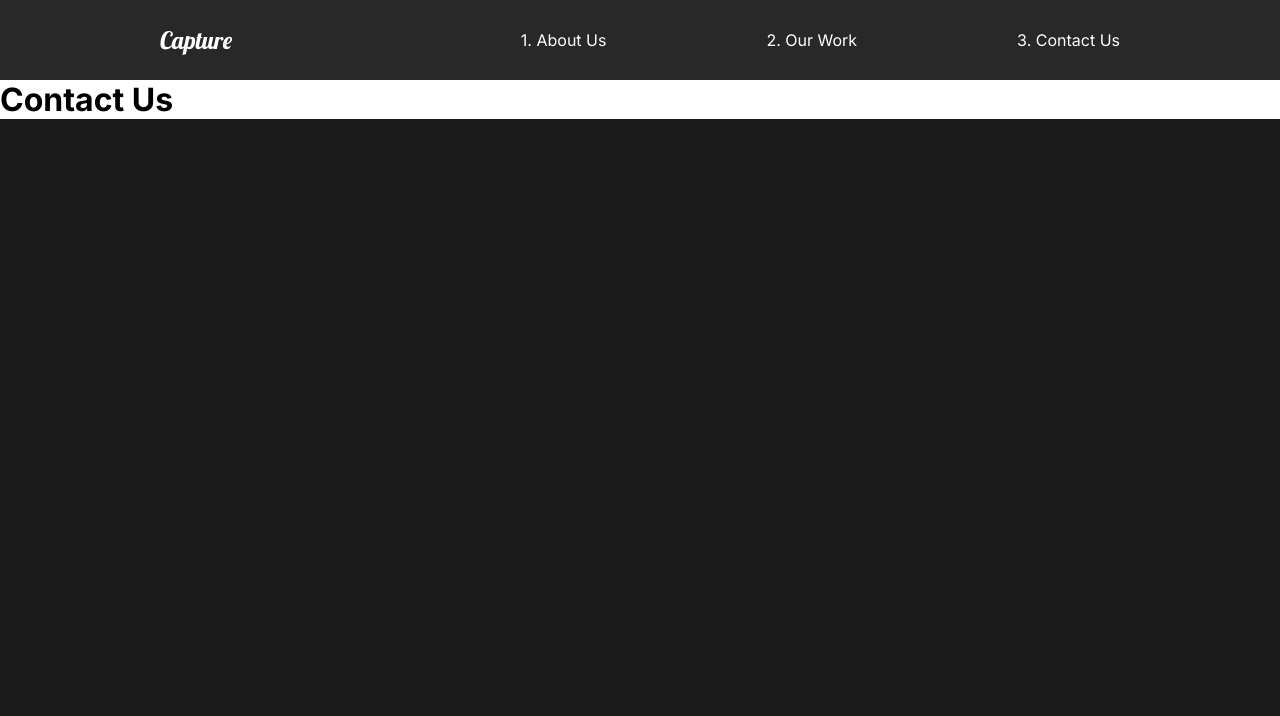
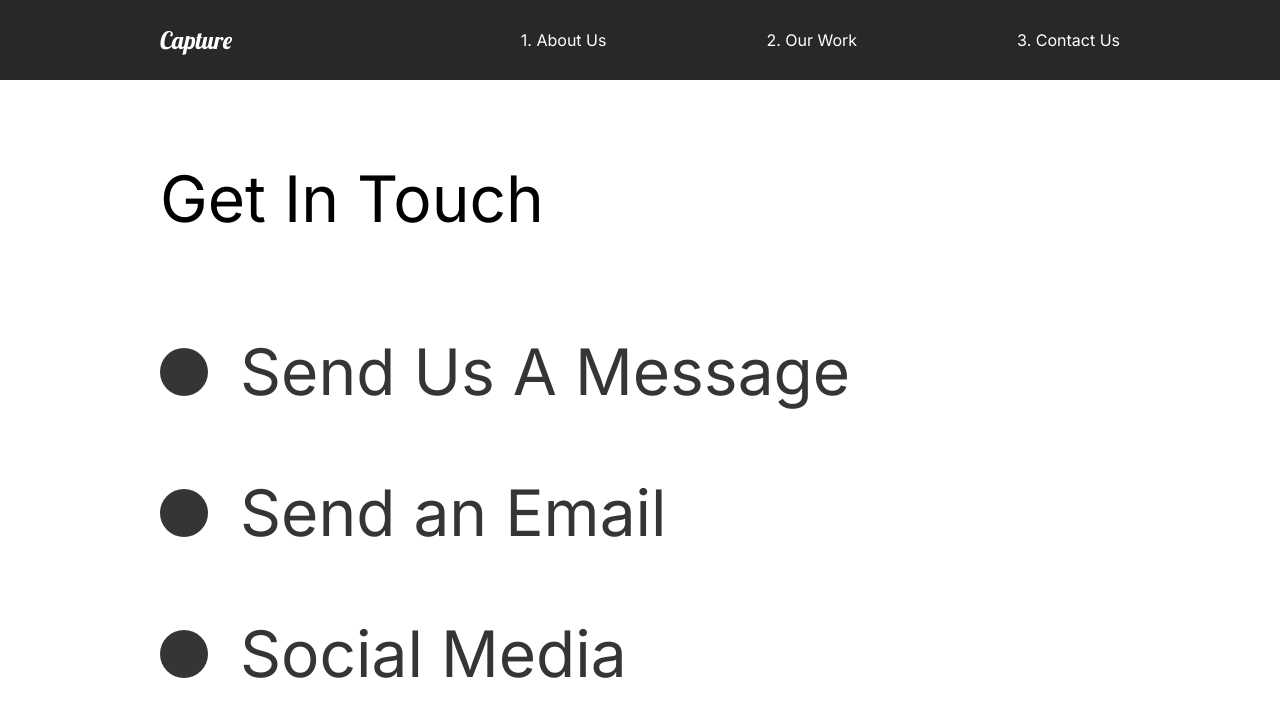
Before and after one commit to dallasclarke/capture-portfolio, a React (Create React App) app: page /contact in a window 1280 px wide. Shown: the top 716 px of the page. Built offline with nearby package versions, Linux system fonts and the light colour scheme.

Commit message:
More animations, started contact page & refactoring

```diff
--- a/package.json
+++ b/package.json
@@ -6,7 +6,7 @@
     "@testing-library/jest-dom": "^5.11.4",
     "@testing-library/react": "^11.1.0",
     "@testing-library/user-event": "^12.1.10",
-    "framer-motion": "^3.1.1",
+    "framer-motion": "2.9.0",
     "react": "^17.0.1",
     "react-dom": "^17.0.1",
     "react-intersection-observer": "^8.31.0",
--- a/src/animation.js
+++ b/src/animation.js
@@ -69,3 +69,22 @@
   hidden: { opacity: 1 },
   show: { opacity: 1, transition: { staggerChildren: 0.1, ease: "easeOut" } },
 };
+
+export const scrollReveal = {
+  hidden: { opacity: 0, scale: 1.2, transition: { duration: 0.5 } },
+  show: {
+    opacity: 1,
+    scale: 1,
+    transition: {
+      duration: 0.5,
+    },
+  },
+};
+
+export const swoop = {
+  hidden: {width: "0%", transition: {duration: 1}},
+  show: {
+    width: "100%",
+    transition: {ease: "easeOut", duration: 1},
+  }
+}
--- a/src/components/FaqSection.js
+++ b/src/components/FaqSection.js
@@ -3,13 +3,19 @@
 import styled from "styled-components";
 import { About } from "../styles";
 import Toggle from "./Toggle";
+import { AnimateSharedLayout } from "framer-motion";
+import {UseScroll} from "./useScroll";
+import {scrollReveal} from "../animation";
 
 const FaqSection = () => {
+  const [element, controls] = UseScroll();
+
   return (
-    <Faq>
+    <Faq variants={scrollReveal} ref={element} animate={controls} initial="hidden">
       <h2>
         Any Questions <span>FAQ</span>
       </h2>
+      <AnimateSharedLayout>
         <Toggle title="How Do I Start?">
           <div className="answer">
             <p>Lorem ipsum dolor sit amet.</p>
@@ -46,6 +52,7 @@
             </p>
           </div>
         </Toggle>
+      </AnimateSharedLayout>
     </Faq>
   );
 };
--- a/src/components/Toggle.js
+++ b/src/components/Toggle.js
@@ -2,14 +2,14 @@
 import React, {useState} from 'react';
 
 const Toggle = ({children, title}) => {
-    const [toggle, setToggle] = useState(true);
+    const [toggle, setToggle] = useState(false);
 
     return (
-      <div onClick={() => setToggle(!toggle)}>
-          <motion.h4>{title}</motion.h4>
+      <motion.div layout className="question" onClick={() => setToggle(!toggle)}>
+          <motion.h4 layout>{title}</motion.h4>
         {toggle ? children : ""}
         <div className="faq-line"></div>
-      </div>
+      </motion.div>
     );
 }
 
--- /dev/null
+++ b/src/components/useScroll.js
@@ -0,0 +1,17 @@
+import React from 'react'
+
+import {useInView} from "react-intersection-observer";
+import {useAnimation} from "framer-motion";
+
+export const UseScroll = () => {
+    const controls = useAnimation();
+    const [element, view] = useInView({threshold: 0.5});
+
+    if(view) {
+        controls.start("show");
+    } else {
+        controls.start("hidden");
+    }
+
+    return [element, controls];
+}
--- a/src/pages/ContactUs.js
+++ b/src/pages/ContactUs.js
@@ -1,20 +1,72 @@
 import React from "react";
 // Animations
 import { motion } from "framer-motion";
-import { pageAnimation } from "../animation";
+import { pageAnimation, titleAnim } from "../animation";
+import styled from "styled-components";
 
 const ContactUs = () => {
   return (
-    <motion.div
+    <ContactStyle
       variants={pageAnimation}
       initial="hidden"
       animate="show"
       exit="exit"
-      style={{background: '#fff'}}
+      style={{ background: "#fff" }}
     >
-      <h1>Contact Us</h1>
-    </motion.div>
+      <Title>
+        <Hide>
+          <motion.h2 variants={titleAnim}>Get In Touch</motion.h2>
+        </Hide>
+      </Title>
+      <div>
+        <Hide>
+          <Social variants={titleAnim}>
+            <Circle />
+            <h2>Send Us A Message</h2>
+          </Social>
+        </Hide>
+        <Hide>
+          <Social variants={titleAnim}>
+            <Circle />
+            <h2>Send an Email</h2>
+          </Social>
+        </Hide>
+        <Hide>
+          <Social variants={titleAnim}>
+            <Circle />
+            <h2>Social Media</h2>
+          </Social>
+        </Hide>
+      </div>
+    </ContactStyle>
   );
 };
 
+const ContactStyle = styled(motion.div)`
+  padding: 5rem 10rem;
+  color: #353535;
+  min-height: 90vh;
+`
+const Title = styled.div`
+  margin-bottom: 4rem;
+  color: black;
+`
+const Hide = styled.div`
+  overflow: hidden;
+`
+const Circle = styled.div`
+  border-radius: 50%;
+  width: 3rem;
+  height: 3rem;
+  background: #353535;
+`
+const Social = styled(motion.div)`
+  display: flex;
+  align-items: center;
+
+  h2 {
+    margin: 2rem;
+  }
+`
+
 export default ContactUs;
--- a/src/pages/OurWork.js
+++ b/src/pages/OurWork.js
@@ -8,9 +8,20 @@
 import goodTimes from "../img/goodtimes-small.png";
 // Animations
 import { motion } from "framer-motion";
-import { pageAnimation, fade, photoAnim, lineAnim, slider, sliderContainer } from "../animation";
+import {
+  pageAnimation,
+  fade,
+  photoAnim,
+  lineAnim,
+  slider,
+  sliderContainer,
+} from "../animation";
+import {UseScroll} from "../components/useScroll"
 
 const OurWork = () => {
+  const [element, controls] = UseScroll();
+  const [element2, controls2] = UseScroll();
+
   return (
     <Work
       variants={pageAnimation}
@@ -34,16 +45,16 @@
           </Hide>
         </Link>
       </Movie>
-      <Movie>
+      <Movie ref={element} variants={fade} animate={controls} initial="hidden">
         <h2>The Racer</h2>
-        <div className="line"></div>
+        <motion.div variants={lineAnim} className="line"></motion.div>
         <Link to="/work/the-racer">
           <img src={theRacer} alt="racer" />
         </Link>
       </Movie>
-      <Movie>
+      <Movie ref={element2} variants={fade} animate={controls2} initial="hidden">
         <h2>Good Times</h2>
-        <div className="line"></div>
+        <motion.div variants={lineAnim} className="line"></motion.div>
         <Link to="/work/good-times">
           <img src={goodTimes} alt="good-times" />
         </Link>
@@ -61,7 +72,7 @@
     padding: 1rem 0rem;
   }
 `;
-const Movie = styled.div`
+const Movie = styled(motion.div)`
   padding-bottom: 10rem;
 
   .line {
@@ -92,13 +103,12 @@
 `;
 const Frame2 = styled(Frame1)`
   background: #ff8efb;
-
-`
+`;
 const Frame3 = styled(Frame1)`
   background: #8ed2ff;
-`
+`;
 const Frame4 = styled(Frame1)`
   background: #8effa0;
-`
+`;
 
 export default OurWork;
--- a/src/styles.js
+++ b/src/styles.js
@@ -1,7 +1,8 @@
 import styled from "styled-components";
+import { motion } from "framer-motion";
 
 
-export const About = styled.div`
+export const About = styled(motion.div)`
   min-height: 90vh;
   display: flex;
   align-items: center;
```
Also changed, not shown: src/components/ServicesSection.js (+10 -5 lines), src/components/AboutSection.js (line endings or trailing spaces), 2 other files (tests, documents, lock files or other folders). Lines whose indentation alone changed are shown as unchanged.
